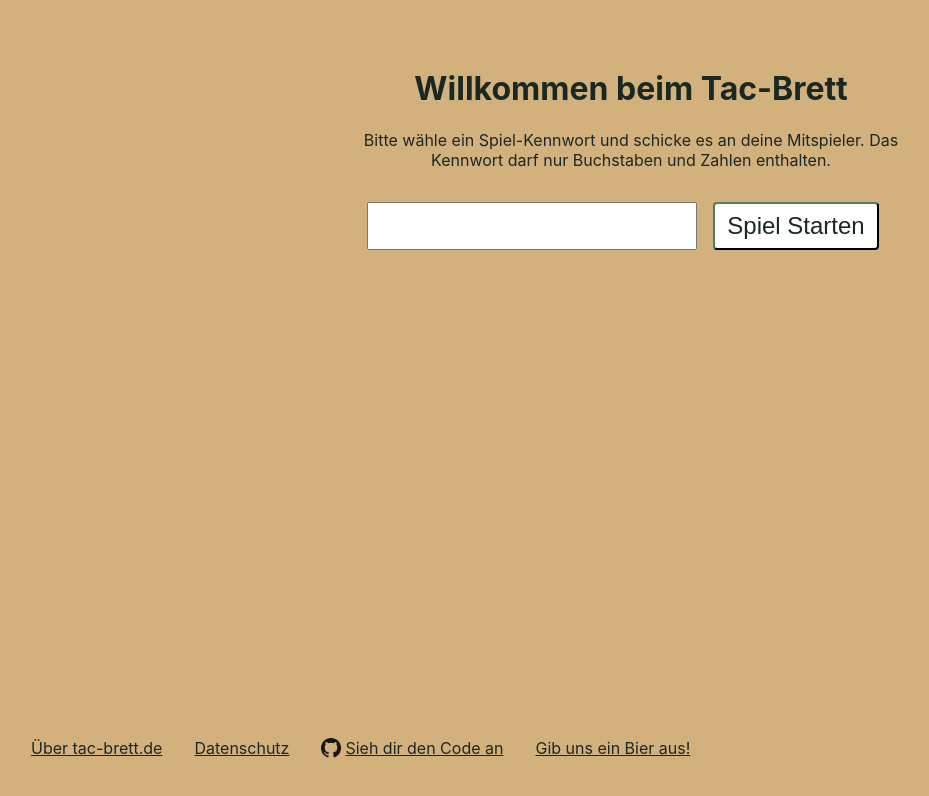
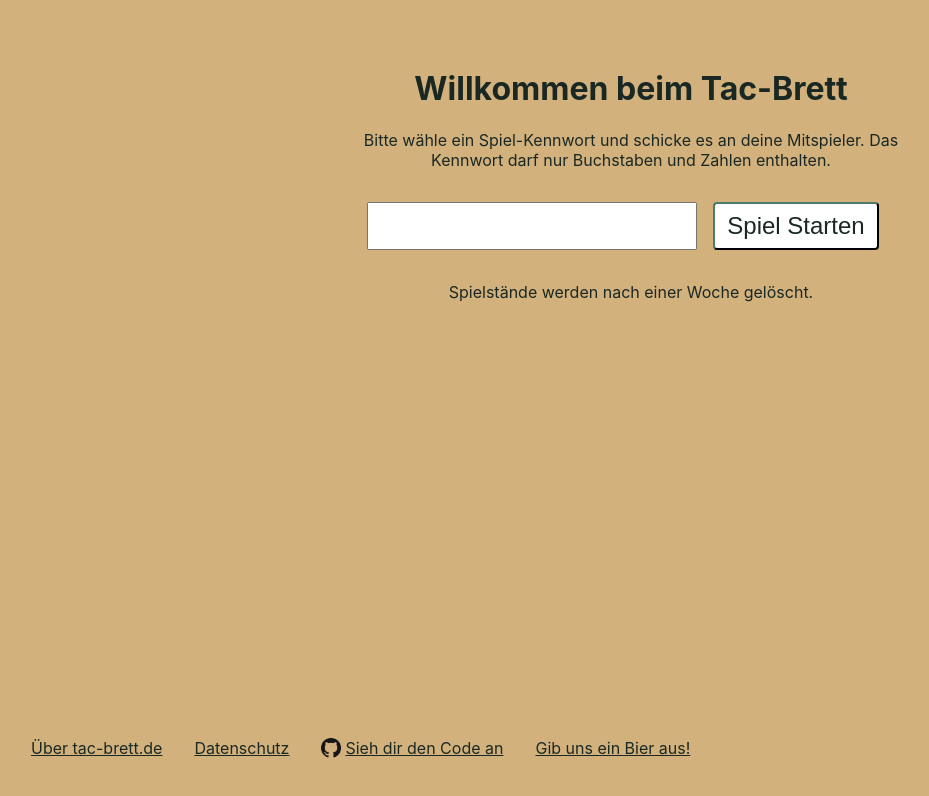
Before and after one commit to jonathanrohland/tacboard, a React (Create React App) app in the folder frontend/: page / in a window 1280 px wide. Shown: the top 796 px of the page, without its empty margins (9-938 px from the left). Built offline with nearby package versions, Linux system fonts and the light colour scheme; no server answers.

Commit message:
Expire game-states after one week

```diff
--- a/frontend/src/components/LandingPage.tsx
+++ b/frontend/src/components/LandingPage.tsx
@@ -39,6 +39,7 @@ function LandingPage(props: Props) {
                     <button type="submit" className="landing-page__start-button">{t('landing-page__start-game')}</button>
                 </form>
 
+                <p> {t('landing-page__expiration-warning')}</p>
             </div>
             <Footer />
         </div>
--- a/frontend/src/i18n.ts
+++ b/frontend/src/i18n.ts
@@ -12,6 +12,7 @@ export function initI18n() {
                         "landing-page__explanation": "Bitte wähle ein Spiel-Kennwort und schicke es an deine Mitspieler. Das Kennwort darf nur Buchstaben und Zahlen enthalten.",
                         "landing-page__start-game": "Spiel Starten",
                         "landing-page__input-error": "Das Kennwort darf nur Buchstaben und Zahlen enthalten. Bitte wähle ein anderes Kennwort!",
+                        "landing-page__expiration-warning": "Spielstände werden nach einer Woche gelöscht.",
                         "footer__github-icon": "GitHub Logo",
                         "board__game-link-prefix": "Schicke deinen Mitspielern diesen Link",
                         "footer__buy-me-a-beer-link": "Gib uns ein Bier aus!",
```
Also changed, not shown: 2 other files (tests, documents, lock files or other folders).
